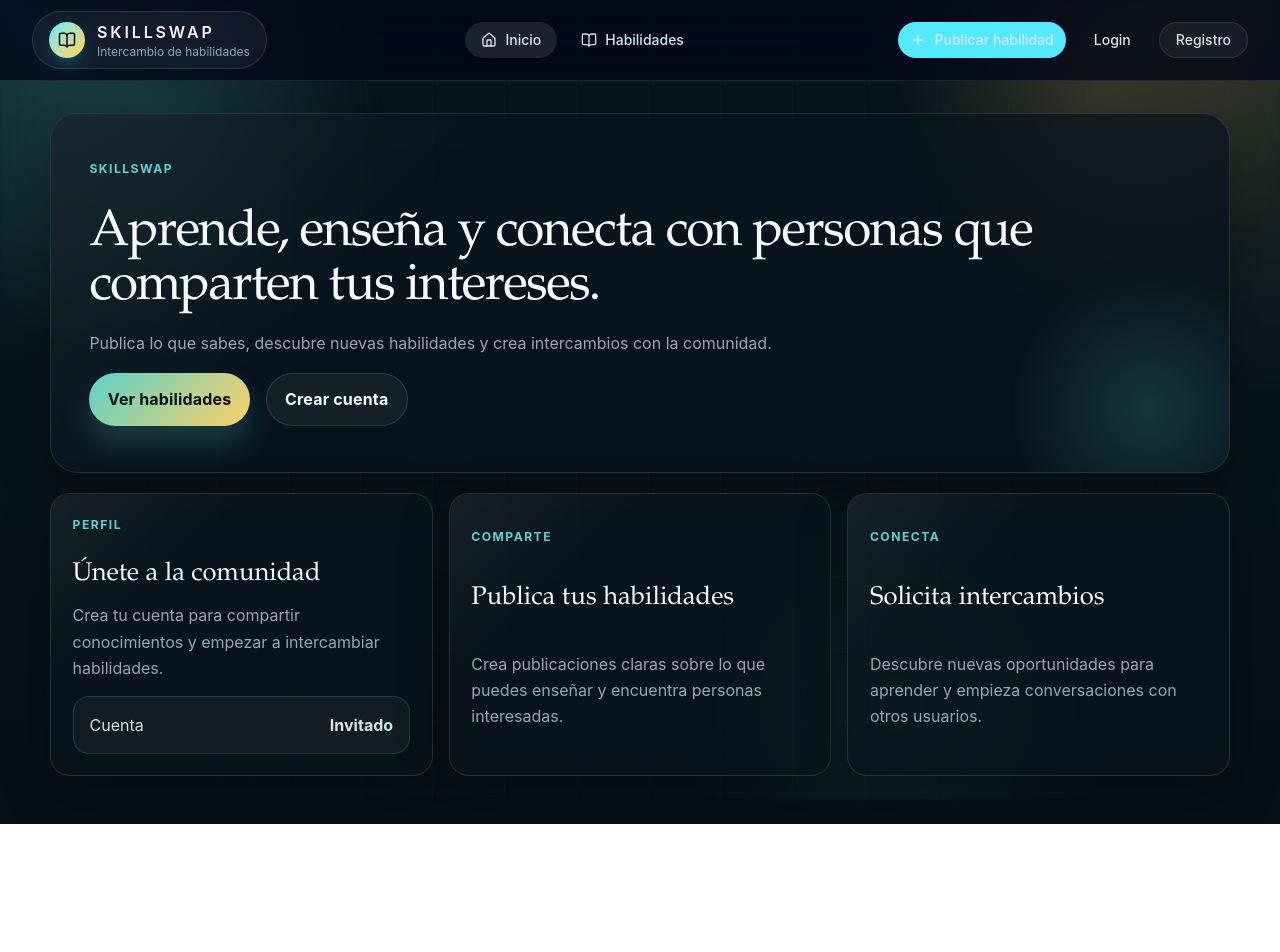
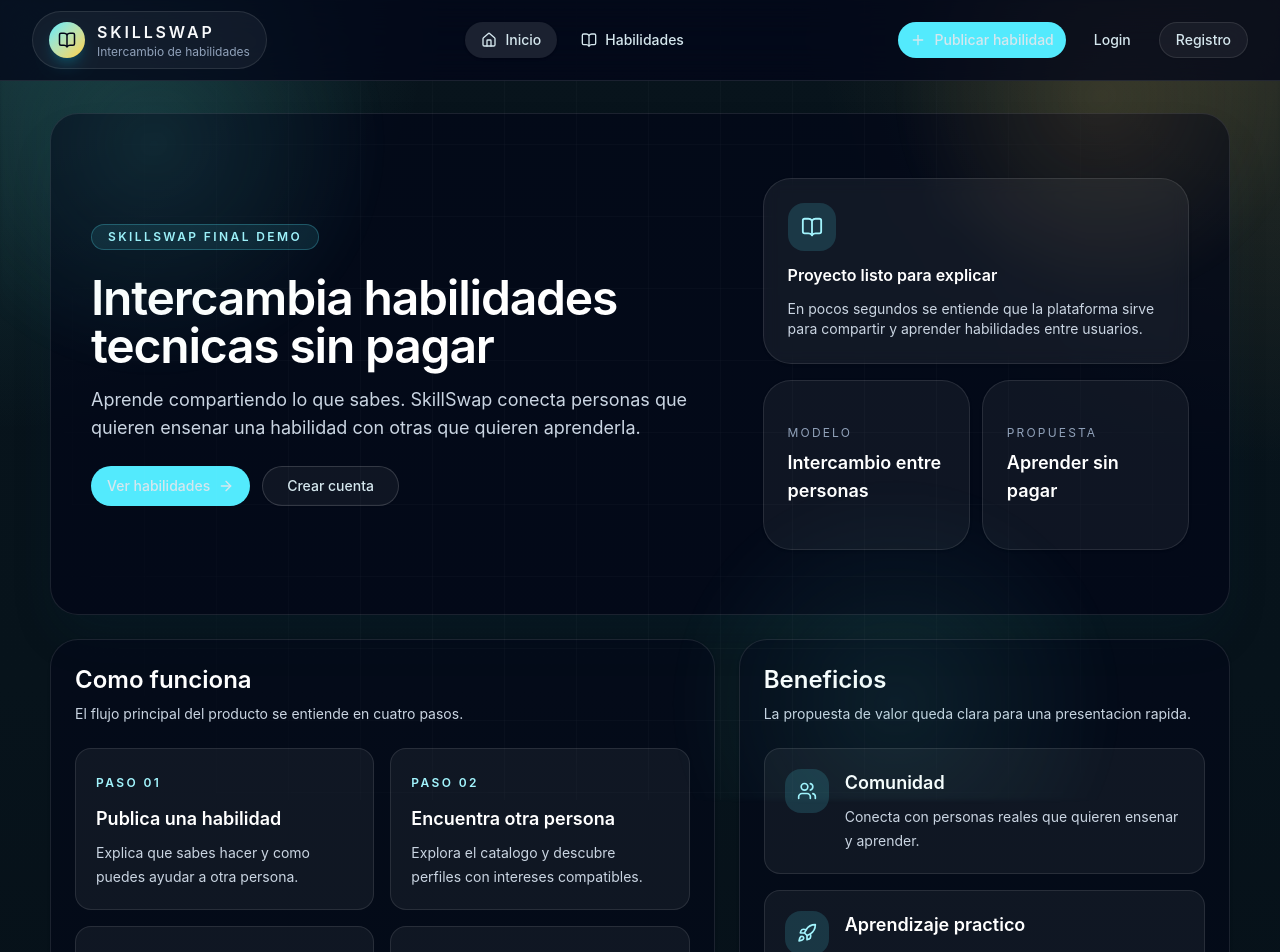
Before and after one commit to Christian-O-dev/SkilSwap-proyect-, a React (Vite) app in the folder frontend/: page / in a window 1280 px wide. Shown: the top 952 px of the page. Before the commit the page ends 824 px from the top, so only its background shows below. Built offline with nearby package versions, Linux system fonts and the light colour scheme.

Commit message:
Rediseñar home para presentación final

```diff
--- a/frontend/src/pages/DashboardPage.jsx
+++ b/frontend/src/pages/DashboardPage.jsx
@@ -1,64 +1,196 @@
 import { Link } from 'react-router-dom'
+import { ArrowRight, BookOpen, Handshake, Rocket, Users } from 'lucide-react'
 import { useAuth } from '../context/AuthContext.jsx'
+import { Button } from '@/components/ui/button'
+import {
+  Card,
+  CardContent,
+  CardDescription,
+  CardHeader,
+  CardTitle,
+} from '@/components/ui/card'
+
+const steps = [
+  {
+    number: '01',
+    title: 'Publica una habilidad',
+    description: 'Explica que sabes hacer y como puedes ayudar a otra persona.',
+  },
+  {
+    number: '02',
+    title: 'Encuentra otra persona',
+    description: 'Explora el catalogo y descubre perfiles con intereses compatibles.',
+  },
+  {
+    number: '03',
+    title: 'Solicita intercambio',
+    description: 'Inicia el contacto desde la plataforma y organiza el aprendizaje mutuo.',
+  },
+  {
+    number: '04',
+    title: 'Aprende y valora',
+    description: 'Completa el intercambio y deja una valoracion para fortalecer la comunidad.',
+  },
+]
+
+const benefits = [
+  {
+    icon: Users,
+    title: 'Comunidad',
+    description: 'Conecta con personas reales que quieren ensenar y aprender.',
+  },
+  {
+    icon: Rocket,
+    title: 'Aprendizaje practico',
+    description: 'Las habilidades se comparten con un objetivo util y aplicado.',
+  },
+  {
+    icon: Handshake,
+    title: 'Sin pagos',
+    description: 'El valor del intercambio esta en el conocimiento, no en el dinero.',
+  },
+]
 
 function DashboardPage() {
   const { token, user } = useAuth()
 
   return (
-    <section className="page dashboard-page">
-      <div className="hero-panel hero-panel--wide">
-        <span className="eyebrow">SkillSwap</span>
-        <h1>Aprende, enseña y conecta con personas que comparten tus intereses.</h1>
-        <p className="lead">
-          Publica lo que sabes, descubre nuevas habilidades y crea intercambios con la comunidad.
+    <section className="space-y-6 pb-8">
+      <Card className="overflow-hidden border-white/10 bg-slate-950/70 shadow-2xl shadow-cyan-950/20">
+        <CardContent className="grid gap-8 px-6 py-8 md:px-10 md:py-10 lg:grid-cols-[minmax(0,1.2fr)_minmax(280px,0.8fr)] lg:items-center">
+          <div className="space-y-6">
+            <div className="inline-flex items-center rounded-full border border-cyan-300/25 bg-cyan-300/10 px-4 py-1 text-xs font-semibold uppercase tracking-[0.2em] text-cyan-200">
+              SkillSwap final demo
+            </div>
+
+            <div className="space-y-4">
+              <h1 className="max-w-3xl text-4xl font-semibold tracking-tight text-white md:text-5xl">
+                Intercambia habilidades tecnicas sin pagar
+              </h1>
+              <p className="max-w-2xl text-base leading-7 text-slate-300 md:text-lg">
+                Aprende compartiendo lo que sabes. SkillSwap conecta personas que quieren
+                ensenar una habilidad con otras que quieren aprenderla.
               </p>
+            </div>
 
-        <div className="action-row">
-          <Link to="/skills" className="button button--primary">
+            <div className="flex flex-wrap gap-3">
+              <Button asChild size="lg" className="rounded-full bg-cyan-300 text-slate-950 hover:bg-cyan-200">
+                <Link to="/skills">
                   Ver habilidades
+                  <ArrowRight size={16} aria-hidden="true" />
                 </Link>
+              </Button>
+
               {!token ? (
-            <Link to="/register" className="button button--soft">
-              Crear cuenta
-            </Link>
+                <Button
+                  asChild
+                  size="lg"
+                  variant="outline"
+                  className="rounded-full border-white/15 bg-white/5 text-white hover:bg-white/10"
+                >
+                  <Link to="/register">Crear cuenta</Link>
+                </Button>
               ) : (
-            <Link to="/login" className="button button--soft">
-              Cambiar sesion
-            </Link>
+                <Button
+                  asChild
+                  size="lg"
+                  variant="outline"
+                  className="rounded-full border-white/15 bg-white/5 text-white hover:bg-white/10"
+                >
+                  <Link to="/profile">Ver mi perfil</Link>
+                </Button>
               )}
             </div>
           </div>
 
-      <div className="dashboard-grid">
-        <article className="card info-card">
-          <span className="eyebrow">Perfil</span>
-          <h2>{token ? 'Bienvenido de nuevo' : 'Únete a la comunidad'}</h2>
-          <p className="muted">
-            {token
-              ? `Hola, ${user?.username ?? 'skillmate'}. Explora habilidades y conecta con nuevas personas.`
-              : 'Crea tu cuenta para compartir conocimientos y empezar a intercambiar habilidades.'}
-          </p>
-          <div className="key-value">
-            <span>Cuenta</span>
-            <strong>{token ? 'Activa' : 'Invitado'}</strong>
+          <div className="grid gap-4">
+            <Card className="border-white/10 bg-white/6 backdrop-blur">
+              <CardHeader className="space-y-2">
+                <div className="inline-flex size-12 items-center justify-center rounded-2xl bg-cyan-300/15 text-cyan-200">
+                  <BookOpen size={22} aria-hidden="true" />
+                </div>
+                <CardTitle className="text-white">
+                  {token ? `Bienvenido, ${user?.username ?? 'usuario'}` : 'Proyecto listo para explicar'}
+                </CardTitle>
+                <CardDescription className="text-slate-300">
+                  En pocos segundos se entiende que la plataforma sirve para compartir y aprender
+                  habilidades entre usuarios.
+                </CardDescription>
+              </CardHeader>
+            </Card>
+
+            <div className="grid gap-3 sm:grid-cols-2">
+              <Card className="border-white/10 bg-white/5">
+                <CardContent className="px-6 py-5">
+                  <p className="text-xs uppercase tracking-[0.18em] text-slate-400">Modelo</p>
+                  <p className="mt-2 text-lg font-semibold text-white">Intercambio entre personas</p>
+                </CardContent>
+              </Card>
+              <Card className="border-white/10 bg-white/5">
+                <CardContent className="px-6 py-5">
+                  <p className="text-xs uppercase tracking-[0.18em] text-slate-400">Propuesta</p>
+                  <p className="mt-2 text-lg font-semibold text-white">Aprender sin pagar</p>
+                </CardContent>
+              </Card>
+            </div>
+          </div>
+        </CardContent>
+      </Card>
+
+      <div className="grid gap-6 lg:grid-cols-[minmax(0,1.15fr)_minmax(320px,0.85fr)]">
+        <Card className="border-white/10 bg-slate-950/55">
+          <CardHeader>
+            <CardTitle className="text-2xl text-white">Como funciona</CardTitle>
+            <CardDescription className="text-slate-300">
+              El flujo principal del producto se entiende en cuatro pasos.
+            </CardDescription>
+          </CardHeader>
+          <CardContent className="grid gap-4 md:grid-cols-2">
+            {steps.map((step) => (
+              <article
+                key={step.number}
+                className="rounded-2xl border border-white/10 bg-white/5 p-5 transition hover:border-cyan-300/25 hover:bg-white/7"
+              >
+                <span className="text-xs font-semibold uppercase tracking-[0.2em] text-cyan-200">
+                  Paso {step.number}
+                </span>
+                <h3 className="mt-3 text-lg font-semibold text-white">{step.title}</h3>
+                <p className="mt-2 text-sm leading-6 text-slate-300">{step.description}</p>
+              </article>
+            ))}
+          </CardContent>
+        </Card>
+
+        <Card className="border-white/10 bg-slate-950/55">
+          <CardHeader>
+            <CardTitle className="text-2xl text-white">Beneficios</CardTitle>
+            <CardDescription className="text-slate-300">
+              La propuesta de valor queda clara para una presentacion rapida.
+            </CardDescription>
+          </CardHeader>
+          <CardContent className="grid gap-4">
+            {benefits.map((benefit) => {
+              const Icon = benefit.icon
+
+              return (
+                <article
+                  key={benefit.title}
+                  className="rounded-2xl border border-white/10 bg-white/5 p-5 transition hover:border-cyan-300/25 hover:bg-white/7"
+                >
+                  <div className="flex items-start gap-4">
+                    <div className="flex size-11 shrink-0 items-center justify-center rounded-2xl bg-cyan-300/15 text-cyan-200">
+                      <Icon size={20} aria-hidden="true" />
+                    </div>
+                    <div>
+                      <h3 className="text-lg font-semibold text-white">{benefit.title}</h3>
+                      <p className="mt-2 text-sm leading-6 text-slate-300">{benefit.description}</p>
+                    </div>
                   </div>
                 </article>
-
-        <article className="card info-card">
-          <span className="eyebrow">Comparte</span>
-          <h2>Publica tus habilidades</h2>
-          <p className="muted">
-            Crea publicaciones claras sobre lo que puedes enseñar y encuentra personas interesadas.
-          </p>
-        </article>
-
-        <article className="card info-card">
-          <span className="eyebrow">Conecta</span>
-          <h2>Solicita intercambios</h2>
-          <p className="muted">
-            Descubre nuevas oportunidades para aprender y empieza conversaciones con otros usuarios.
-          </p>
-        </article>
+              )
+            })}
+          </CardContent>
+        </Card>
       </div>
     </section>
   )
```
Lines whose indentation alone changed are shown as unchanged.
